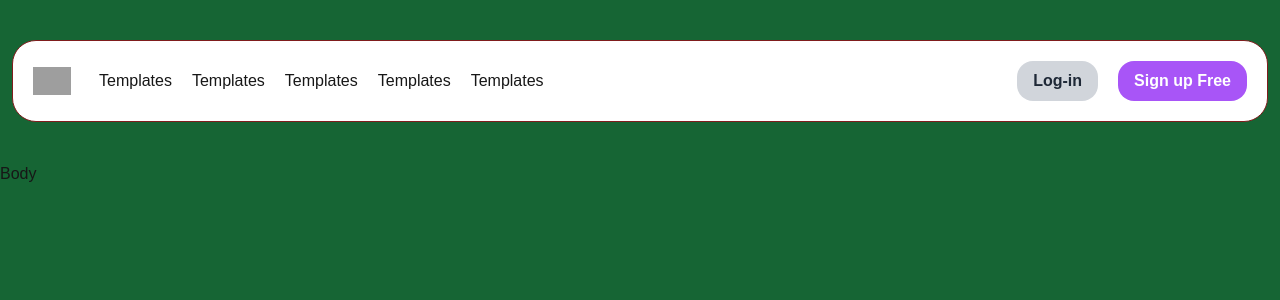
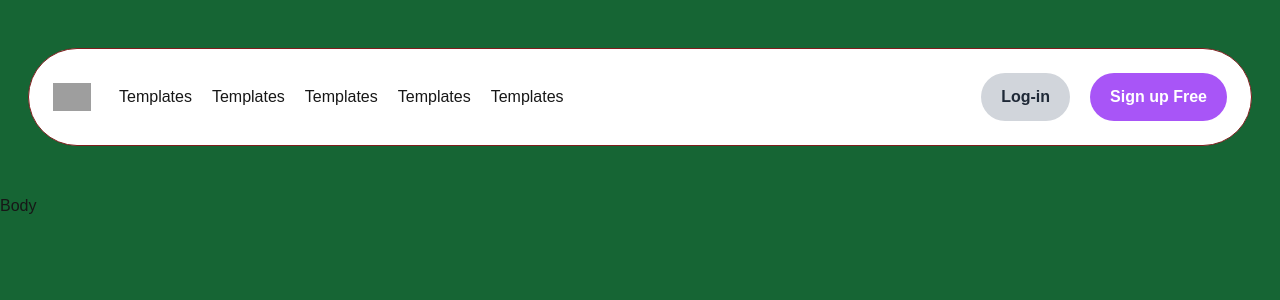
Before and after one commit to kumail-ahmad/myLink, a Next.js app: page / in a window 1280 px wide. Shown: the top 300 px of the page. Built offline with nearby package versions, Linux system fonts and the light colour scheme; grey boxes are pictures that could not be loaded.

Commit message:
beutified navbar

```diff
--- a/app/components/Navbar.js
+++ b/app/components/Navbar.js
@@ -2,7 +2,7 @@ import React from "react";
 import Image from "next/image";
 const Navbar = () => {
   return (
-    <div className="Navbar border border-red-900 my-10 mx-3 rounded-3xl p-5 bg-white flex items-center justify-between">
+    <div className="Navbar border border-red-900 my-12 mx-7 rounded-full p-6 bg-white flex items-center justify-between">
       <div className="logo&clickables flex items-center gap-7">
         <div className="svg ">
           <Image
@@ -23,10 +23,10 @@ const Navbar = () => {
         </div>
       </div>
       <div className="buttons flex gap-5">
-        <button className="bg-gray-300 hover:bg-gray-400 text-gray-800 font-bold py-2 px-4 rounded-2xl">
+        <button className="bg-gray-300 hover:bg-gray-400 text-gray-800 font-bold py-3 px-5 rounded-full">
           Log-in
         </button>
-        <button className="bg-purple-500 hover:bg-purple-600 text-white font-bold py-2 px-4 rounded-2xl">
+        <button className="bg-purple-500 hover:bg-purple-600 text-white font-bold py-3 px-5 rounded-full">
           Sign up Free
         </button>
       </div>
```
